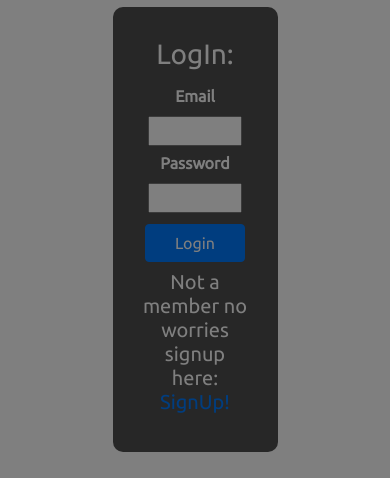
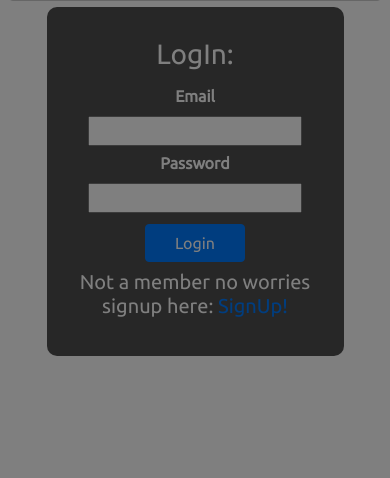
Before and after one commit to jonathanw82/Can_Share, a Python web app: template templates/beerceller.html in a window 390 px wide. Shown: the part 366-844 px from the top of the page. Run offline with Jinja, Linux system fonts and the light colour scheme; the template is opened without the code that fills it, so the values that code supplies are empty; some libraries are stand-ins or nearby versions; some web fonts are replaced.

Commit message:
added media queries for small phones

```diff
--- a/app.py
+++ b/app.py
@@ -43,6 +43,9 @@ def register():
         password = request.form['password']
         user_type = 'user'
 
+"""
+If a user has not already signed up there credentials will be added to the database.
+"""
         if existing_user is None:
             _hash = pbkdf2_sha256.hash(password)
             mongo.db.users.insert_one({
--- a/static/css/style.css
+++ b/static/css/style.css
@@ -25,6 +25,7 @@ body h1,h2,h3,h4,h5,h6{
     border-color: #D95436;
     background-color: #36454f;
 }
+
 .warning_modal_buttons{
    text-align: center;
 }
@@ -579,7 +580,7 @@ body h1,h2,h3,h4,h5,h6{
 @media only screen and (max-width: 1195px){
 
 .addbeerbutton{
-    width: 50%;
+    width: 60%;
 }
 }
 
@@ -609,6 +610,13 @@ body h1,h2,h3,h4,h5,h6{
 }
 }
 
+@media only screen and (max-width: 769px) {
+
+.loginbox{
+    width: 60%;
+}
+}
+
 @media only screen and (max-width: 756px) {
 
 .addbeerbutton{
@@ -620,11 +628,22 @@ body h1,h2,h3,h4,h5,h6{
 }
 
 .loginbox{
-    width: 50%;
+    width: 80%;
 }
 
 .help-box{
     width: 80%;
+}
+}
+
+@media only screen and (max-width: 574px){
+
+.loginbox{
+    width: 85%;
+}
+
+.warning_modal_buttons{
+   margin-bottom: 10px;
 }
 }
 
@@ -647,8 +666,7 @@ body h1,h2,h3,h4,h5,h6{
 }
 
 .loginbox{
-    width: 90
-    %;
+    width: 90%;
 }
 
 .welcome-maessage{
@@ -664,7 +682,7 @@ body h1,h2,h3,h4,h5,h6{
 }
 }
 
-@media only screen and (max-width: 320px){
+@media only screen and (max-width: 325px){
 
 .addbeerPageTitle{
     font-size: 1.7rem;
```
Also changed, not shown: README.md.
